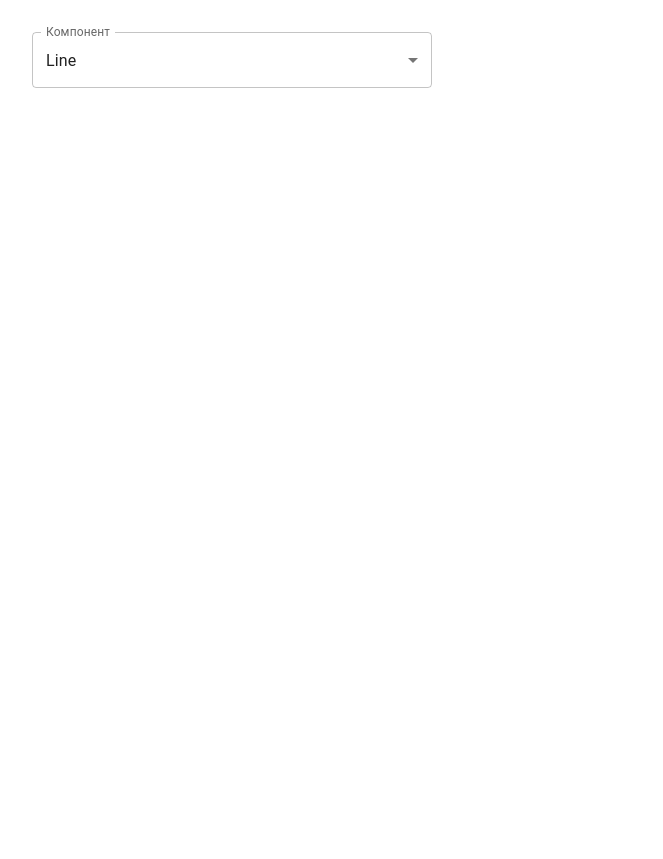
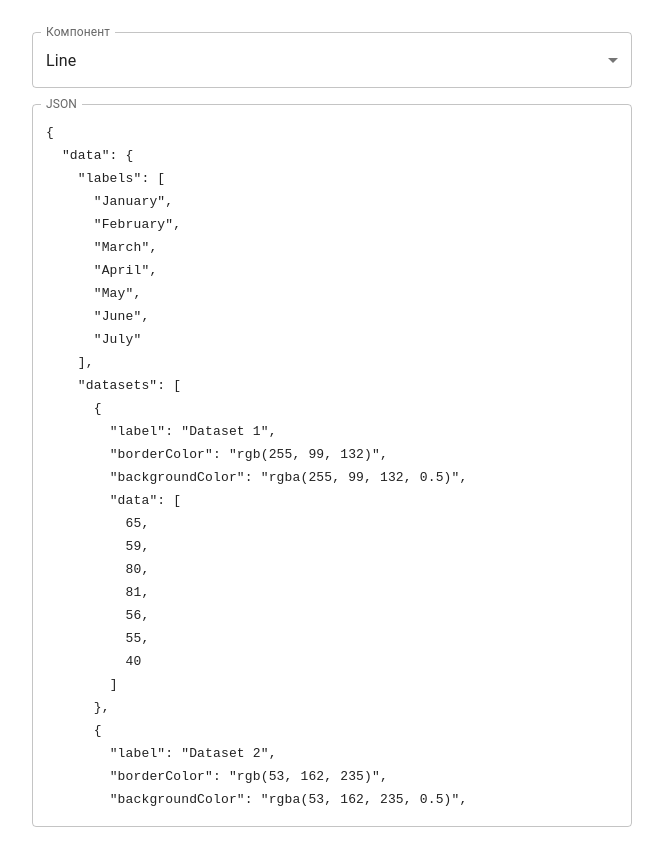
Before and after one commit to stas-hanchev/react-chartjs-test, a React (Vite) app: page / in a window 1280 px wide. Shown: the whole page, without its empty margins (0-663 px from the left). Before the commit the page ends 800 px from the top, so only its background shows below. Built offline with nearby package versions, Linux system fonts and the light colour scheme.

Commit message:
add  chart presets

```diff
--- a/src/App.tsx
+++ b/src/App.tsx
@@ -5,32 +5,27 @@ import {
   InputLabel,
   MenuItem,
   Select,
+  TextField,
   type SelectChangeEvent,
 } from '@mui/material'
-
-const CHART_COMPONENTS = [
-  'Chart',
-  'Bar',
-  'Bubble',
-  'Doughnut',
-  'Line',
-  'Pie',
-  'PolarArea',
-  'Radar',
-  'Scatter',
-] as const
-
-type ChartComponentName = (typeof CHART_COMPONENTS)[number]
+import {
+  CHART_COMPONENTS,
+  getPresetJson,
+  type ChartComponentName,
+} from './chartPresets'
 
 function App() {
   const [component, setComponent] = useState<ChartComponentName>('Line')
+  const [json, setJson] = useState(() => getPresetJson('Line'))
 
   const handleChange = (event: SelectChangeEvent<ChartComponentName>) => {
-    setComponent(event.target.value as ChartComponentName)
+    const name = event.target.value as ChartComponentName
+    setComponent(name)
+    setJson(getPresetJson(name))
   }
 
   return (
-    <Box sx={{ p: 3, maxWidth: 400 }}>
+    <Box sx={{ p: 3, maxWidth: 600, display: 'flex', flexDirection: 'column', gap: 2 }}>
       <FormControl fullWidth>
         <InputLabel id="chart-component-label">Компонент</InputLabel>
         <Select
@@ -46,6 +41,19 @@ function App() {
           ))}
         </Select>
       </FormControl>
+
+      <TextField
+        label="JSON"
+        multiline
+        minRows={15}
+        maxRows={30}
+        fullWidth
+        value={json}
+        onChange={(e) => setJson(e.target.value)}
+        slotProps={{
+          htmlInput: { spellCheck: false, style: { fontFamily: 'monospace', fontSize: 13 } },
+        }}
+      />
     </Box>
   )
 }
--- /dev/null
+++ b/src/chartPresets.ts
@@ -0,0 +1,241 @@
+export const CHART_COMPONENTS = [
+  'Chart',
+  'Bar',
+  'Bubble',
+  'Doughnut',
+  'Line',
+  'Pie',
+  'PolarArea',
+  'Radar',
+  'Scatter',
+] as const
+
+export type ChartComponentName = (typeof CHART_COMPONENTS)[number]
+
+const months = ['January', 'February', 'March', 'April', 'May', 'June', 'July']
+const colors = ['Red', 'Blue', 'Yellow', 'Green', 'Purple', 'Orange']
+
+const palette = {
+  red: 'rgba(255, 99, 132, 0.5)',
+  redBorder: 'rgb(255, 99, 132)',
+  blue: 'rgba(53, 162, 235, 0.5)',
+  blueBorder: 'rgb(53, 162, 235)',
+  green: 'rgba(75, 192, 192, 0.5)',
+  greenBorder: 'rgb(75, 192, 192)',
+}
+
+const pieColors = {
+  backgroundColor: [
+    'rgba(255, 99, 132, 0.5)',
+    'rgba(54, 162, 235, 0.5)',
+    'rgba(255, 206, 86, 0.5)',
+    'rgba(75, 192, 192, 0.5)',
+    'rgba(153, 102, 255, 0.5)',
+    'rgba(255, 159, 64, 0.5)',
+  ],
+  borderColor: [
+    'rgb(255, 99, 132)',
+    'rgb(54, 162, 235)',
+    'rgb(255, 206, 86)',
+    'rgb(75, 192, 192)',
+    'rgb(153, 102, 255)',
+    'rgb(255, 159, 64)',
+  ],
+  borderWidth: 1,
+}
+
+const titled = (text: string) => ({
+  responsive: true,
+  plugins: {
+    legend: { position: 'top' },
+    title: { display: true, text },
+  },
+})
+
+export const CHART_PRESETS: Record<ChartComponentName, object> = {
+  Chart: {
+    type: 'bar',
+    data: {
+      labels: months,
+      datasets: [
+        {
+          type: 'line',
+          label: 'Dataset 1',
+          borderColor: palette.redBorder,
+          borderWidth: 2,
+          fill: false,
+          data: [65, 59, 80, 81, 56, 55, 40],
+        },
+        {
+          type: 'bar',
+          label: 'Dataset 2',
+          backgroundColor: palette.green,
+          data: [28, 48, 40, 19, 86, 27, 90],
+        },
+        {
+          type: 'bar',
+          label: 'Dataset 3',
+          backgroundColor: palette.blue,
+          data: [45, 25, 60, 70, 30, 50, 20],
+        },
+      ],
+    },
+    options: titled('Chart.js Multitype Chart'),
+  },
+
+  Bar: {
+    data: {
+      labels: months,
+      datasets: [
+        {
+          label: 'Dataset 1',
+          backgroundColor: palette.red,
+          data: [65, 59, 80, 81, 56, 55, 40],
+        },
+        {
+          label: 'Dataset 2',
+          backgroundColor: palette.blue,
+          data: [28, 48, 40, 19, 86, 27, 90],
+        },
+      ],
+    },
+    options: titled('Chart.js Bar Chart'),
+  },
+
+  Bubble: {
+    data: {
+      datasets: [
+        {
+          label: 'Red dataset',
+          backgroundColor: palette.red,
+          data: [
+            { x: -50, y: 20, r: 10 },
+            { x: 30, y: -40, r: 15 },
+            { x: 70, y: 60, r: 8 },
+            { x: -20, y: -70, r: 12 },
+          ],
+        },
+        {
+          label: 'Blue dataset',
+          backgroundColor: palette.blue,
+          data: [
+            { x: 10, y: 50, r: 18 },
+            { x: -60, y: -30, r: 6 },
+            { x: 40, y: 10, r: 14 },
+            { x: 80, y: -50, r: 9 },
+          ],
+        },
+      ],
+    },
+    options: {
+      ...titled('Chart.js Bubble Chart'),
+      scales: { y: { beginAtZero: true } },
+    },
+  },
+
+  Doughnut: {
+    data: {
+      labels: colors,
+      datasets: [
+        {
+          label: '# of Votes',
+          data: [12, 19, 3, 5, 2, 3],
+          ...pieColors,
+        },
+      ],
+    },
+    options: titled('Chart.js Doughnut Chart'),
+  },
+
+  Line: {
+    data: {
+      labels: months,
+      datasets: [
+        {
+          label: 'Dataset 1',
+          borderColor: palette.redBorder,
+          backgroundColor: palette.red,
+          data: [65, 59, 80, 81, 56, 55, 40],
+        },
+        {
+          label: 'Dataset 2',
+          borderColor: palette.blueBorder,
+          backgroundColor: palette.blue,
+          data: [28, 48, 40, 19, 86, 27, 90],
+        },
+      ],
+    },
+    options: titled('Chart.js Line Chart'),
+  },
+
+  Pie: {
+    data: {
+      labels: colors,
+      datasets: [
+        {
+          label: '# of Votes',
+          data: [12, 19, 3, 5, 2, 3],
+          ...pieColors,
+        },
+      ],
+    },
+    options: titled('Chart.js Pie Chart'),
+  },
+
+  PolarArea: {
+    data: {
+      labels: colors,
+      datasets: [
+        {
+          label: '# of Votes',
+          data: [12, 19, 3, 5, 2, 3],
+          backgroundColor: pieColors.backgroundColor,
+          borderWidth: 1,
+        },
+      ],
+    },
+    options: titled('Chart.js Polar Area Chart'),
+  },
+
+  Radar: {
+    data: {
+      labels: ['Thing 1', 'Thing 2', 'Thing 3', 'Thing 4', 'Thing 5', 'Thing 6'],
+      datasets: [
+        {
+          label: '# of Votes',
+          data: [2, 9, 3, 5, 2, 3],
+          backgroundColor: 'rgba(255, 99, 132, 0.2)',
+          borderColor: palette.redBorder,
+          borderWidth: 1,
+        },
+      ],
+    },
+    options: titled('Chart.js Radar Chart'),
+  },
+
+  Scatter: {
+    data: {
+      datasets: [
+        {
+          label: 'A dataset',
+          backgroundColor: palette.red,
+          data: [
+            { x: -10, y: 0 },
+            { x: 0, y: 10 },
+            { x: 10, y: 5 },
+            { x: 0.5, y: 5.5 },
+            { x: -5, y: -8 },
+            { x: 7, y: -3 },
+          ],
+        },
+      ],
+    },
+    options: {
+      ...titled('Chart.js Scatter Chart'),
+      scales: { y: { beginAtZero: true } },
+    },
+  },
+}
+
+export const getPresetJson = (name: ChartComponentName) =>
+  JSON.stringify(CHART_PRESETS[name], null, 2)
```
